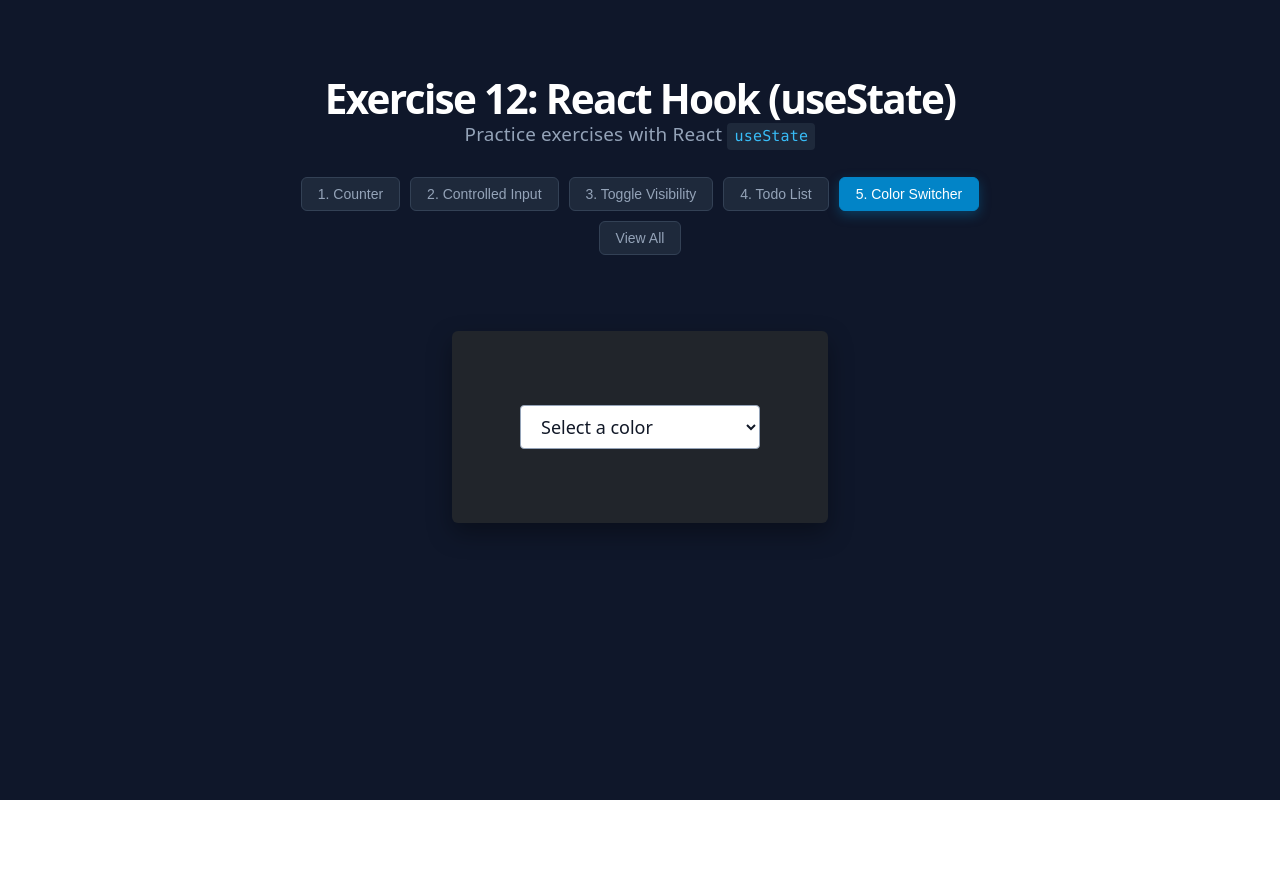
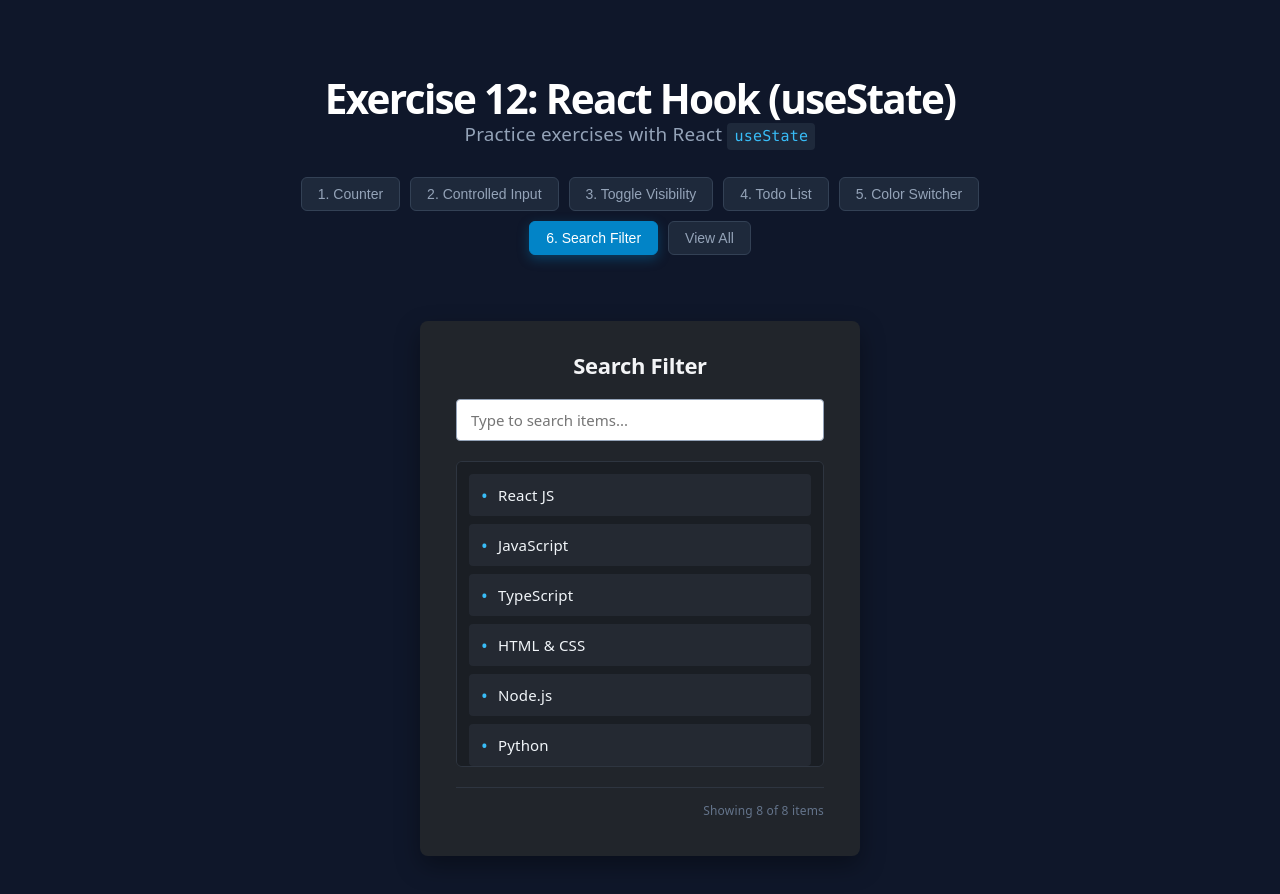
Before and after one commit to tranvinh2k005-sys/TranVinh-DE190135, a React (Vite) app in the folder SL7/usestate-exercises/: page / in a window 1280 px wide. Shown: the top 894 px of the page. Before the commit the page ends 800 px from the top, so only its background shows below. Built offline with nearby package versions, Linux system fonts and the light colour scheme.

Commit message:
feat(search): implement exercise 6 search filter

```diff
--- a/SL7/usestate-exercises/src/App.jsx
+++ b/SL7/usestate-exercises/src/App.jsx
@@ -4,10 +4,11 @@ import ControlledInput from './components/2_ControlledInput';
 import ToggleVisibility from './components/3_ToggleVisibility';
 import TodoList from './components/4_TodoList';
 import ColorSwitcher from './components/5_ColorSwitcher';
+import SearchFilter from './components/6_SearchFilter';
 import './App.css';
 
 function App() {
-  const [activeTab, setActiveTab] = useState('exercise5');
+  const [activeTab, setActiveTab] = useState('exercise6');
 
   return (
     <div className="app-container">
@@ -55,6 +56,13 @@ function App() {
           </button>
           <button
             type="button"
+            className={`tab-btn ${activeTab === 'exercise6' ? 'active' : ''}`}
+            onClick={() => setActiveTab('exercise6')}
+          >
+            6. Search Filter
+          </button>
+          <button
+            type="button"
             className={`tab-btn ${activeTab === 'all' ? 'active' : ''}`}
             onClick={() => setActiveTab('all')}
           >
@@ -98,6 +106,13 @@ function App() {
             <ColorSwitcher />
           </section>
         )}
+
+        {(activeTab === 'exercise6' || activeTab === 'all') && (
+          <section className="exercise-section">
+            {activeTab === 'all' && <h3 className="section-title">6. Search Filter</h3>}
+            <SearchFilter />
+          </section>
+        )}
       </main>
     </div>
   );
--- /dev/null
+++ b/SL7/usestate-exercises/src/components/6_SearchFilter.css
@@ -0,0 +1,138 @@
+.search-filter-wrapper {
+  display: flex;
+  justify-content: center;
+  align-items: center;
+  padding: 30px 20px;
+  width: 100%;
+}
+
+.search-filter-card {
+  background-color: #21252b;
+  border-radius: 8px;
+  box-shadow: 0 10px 25px rgba(0, 0, 0, 0.35);
+  padding: 32px 36px;
+  display: flex;
+  flex-direction: column;
+  gap: 20px;
+  min-width: 320px;
+  max-width: 440px;
+  width: 100%;
+  box-sizing: border-box;
+}
+
+.search-title {
+  text-align: center;
+  font-size: 22px;
+  font-weight: 700;
+  color: #f3f4f6;
+  margin: 0;
+  letter-spacing: -0.3px;
+}
+
+.search-input-box {
+  position: relative;
+  display: flex;
+  align-items: center;
+  width: 100%;
+}
+
+.search-input {
+  width: 100%;
+  background-color: #ffffff;
+  color: #111827;
+  border: 1px solid #94a3b8;
+  border-radius: 4px;
+  padding: 10px 36px 10px 14px;
+  font-size: 15px;
+  font-family: inherit;
+  outline: none;
+  box-sizing: border-box;
+  transition: border-color 0.2s, box-shadow 0.2s;
+}
+
+.search-input:focus {
+  border-color: #38bdf8;
+  box-shadow: 0 0 0 2px rgba(56, 189, 248, 0.3);
+}
+
+.search-clear-btn {
+  position: absolute;
+  right: 10px;
+  background: transparent;
+  border: none;
+  font-size: 18px;
+  color: #6b7280;
+  cursor: pointer;
+  padding: 2px 6px;
+  border-radius: 50%;
+  display: flex;
+  align-items: center;
+  justify-content: center;
+}
+
+.search-clear-btn:hover {
+  color: #111827;
+  background-color: #e5e7eb;
+}
+
+.search-results-container {
+  min-height: 180px;
+  max-height: 280px;
+  overflow-y: auto;
+  border-radius: 6px;
+  background-color: #1a1e24;
+  padding: 12px;
+  border: 1px solid #2e3540;
+}
+
+.search-list {
+  list-style: none;
+  padding: 0;
+  margin: 0;
+  display: flex;
+  flex-direction: column;
+  gap: 8px;
+}
+
+.search-item {
+  display: flex;
+  align-items: center;
+  gap: 10px;
+  padding: 8px 12px;
+  border-radius: 4px;
+  background-color: #242932;
+  transition: background-color 0.15s, transform 0.15s;
+}
+
+.search-item:hover {
+  background-color: #2d333f;
+  transform: translateX(4px);
+}
+
+.item-bullet {
+  color: #38bdf8;
+  font-size: 18px;
+  line-height: 1;
+}
+
+.item-text {
+  color: #f1f5f9;
+  font-size: 15px;
+  font-weight: 500;
+}
+
+.no-results {
+  text-align: center;
+  color: #94a3b8;
+  font-size: 14px;
+  font-style: italic;
+  margin: 40px 0;
+}
+
+.search-footer {
+  text-align: right;
+  font-size: 12px;
+  color: #64748b;
+  border-top: 1px solid #2e3540;
+  padding-top: 10px;
+}
--- /dev/null
+++ b/SL7/usestate-exercises/src/components/6_SearchFilter.jsx
@@ -0,0 +1,79 @@
+import { useState } from 'react';
+import './6_SearchFilter.css';
+
+function SearchFilter() {
+  // Danh sách các mục dữ liệu mẫu
+  const initialItems = [
+    'React JS',
+    'JavaScript',
+    'TypeScript',
+    'HTML & CSS',
+    'Node.js',
+    'Python',
+    'Java Core',
+    'C# / .NET',
+  ];
+
+  const [searchTerm, setSearchTerm] = useState('');
+
+  // Lọc danh sách theo từ khóa tìm kiếm (không phân biệt chữ hoa/thường)
+  const filteredItems = initialItems.filter((item) =>
+    item.toLowerCase().includes(searchTerm.toLowerCase().trim())
+  );
+
+  const handleClear = () => {
+    setSearchTerm('');
+  };
+
+  return (
+    <div className="search-filter-wrapper">
+      <div className="search-filter-card">
+        <h2 className="search-title">Search Filter</h2>
+
+        {/* Ô tìm kiếm */}
+        <div className="search-input-box">
+          <input
+            type="text"
+            className="search-input"
+            placeholder="Type to search items..."
+            value={searchTerm}
+            onChange={(e) => setSearchTerm(e.target.value)}
+          />
+          {searchTerm && (
+            <button
+              type="button"
+              className="search-clear-btn"
+              onClick={handleClear}
+              title="Clear search"
+            >
+              ×
+            </button>
+          )}
+        </div>
+
+        {/* Danh sách hiển thị các mục tìm kiếm */}
+        <div className="search-results-container">
+          {filteredItems.length > 0 ? (
+            <ul className="search-list">
+              {filteredItems.map((item, index) => (
+                <li key={index} className="search-item">
+                  <span className="item-bullet">•</span>
+                  <span className="item-text">{item}</span>
+                </li>
+              ))}
+            </ul>
+          ) : (
+            <p className="no-results">No items match &quot;{searchTerm}&quot;</p>
+          )}
+        </div>
+
+        {/* Thống kê số lượng kết quả */}
+        <div className="search-footer">
+          Showing {filteredItems.length} of {initialItems.length} items
+        </div>
+      </div>
+    </div>
+  );
+}
+
+export default SearchFilter;
```
